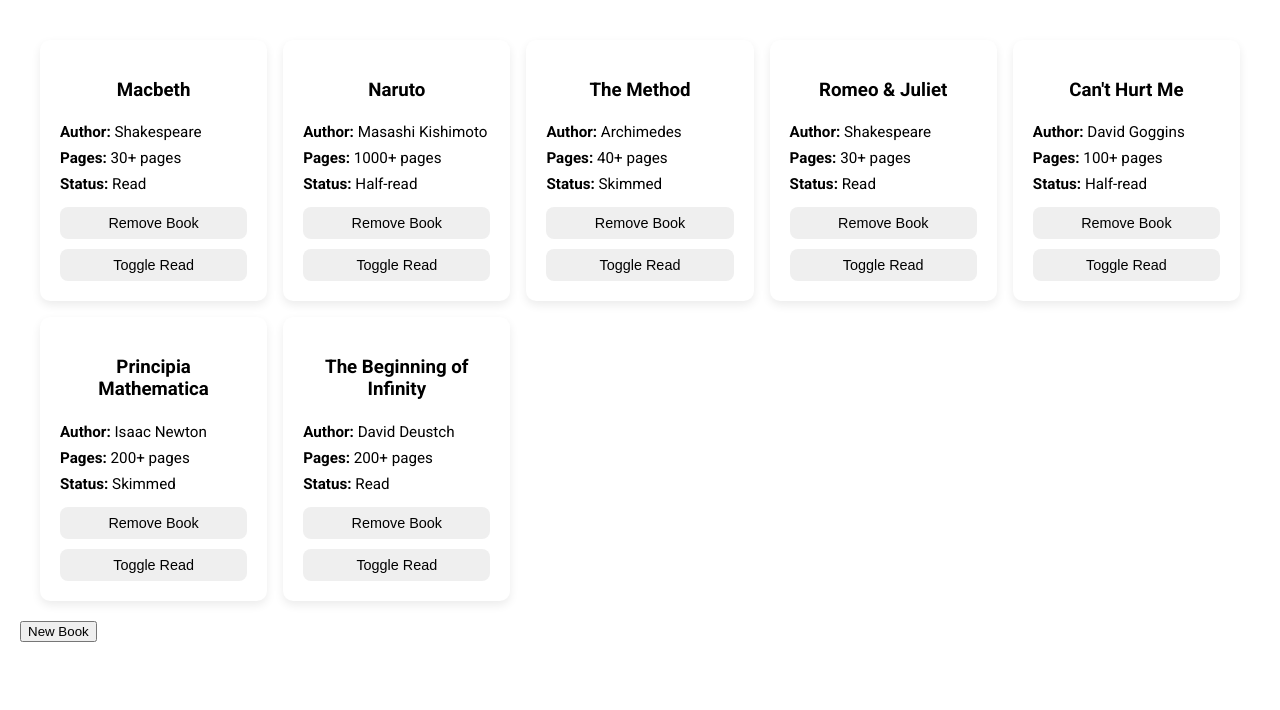
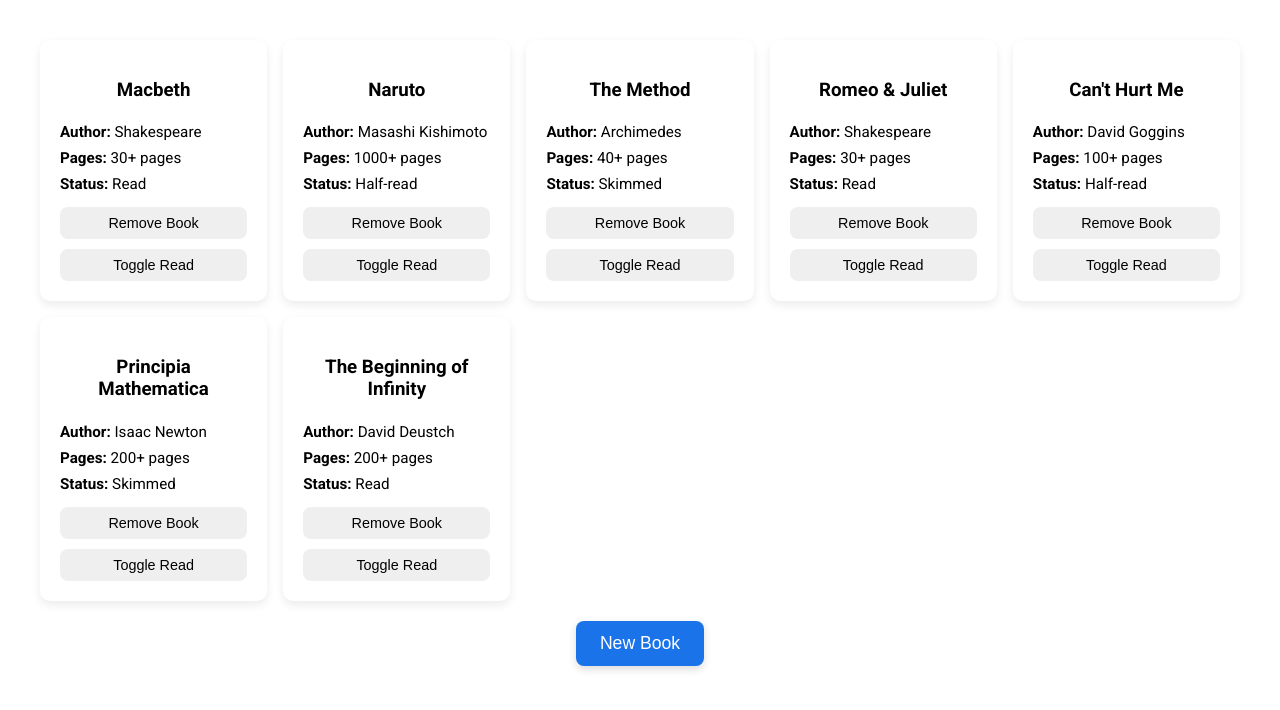
Before and after one commit to JayZeus999/Library, a plain HTML site: page index.html in a window 1280 px wide. Drawn offline with Linux system fonts and the light colour scheme.

Commit message:
Center the form

```diff
--- a/style.css
+++ b/style.css
@@ -56,8 +56,8 @@ form {
     flex-direction: column;
     /* align-items: center; */
     gap: 10px;
-    margin-top: 20px;
-    max-width: 320px;
+    margin: 40px auto;
+    max-width: 350px;
     background: white;
     padding: 20px;
     border-radius: 10px;
@@ -85,3 +85,23 @@ form button {
 form button:hover {
   background-color: #155ab6;
 }
+
+#new-book {
+  display: block;
+  margin: 0 auto 30px;
+  background-color: #1a73e8;
+  color: white;
+  font-size: 1.1rem;
+  font-weight: 500;
+  padding: 12px 24px;
+  border: none;
+  border-radius: 8px;
+  cursor: pointer;
+  box-shadow: 0 3px 8px rgba(0, 0, 0, 0.15);
+  transition: background-color 0.25s ease, transform 0.1s ease;
+}
+
+#new-book:hover {
+  background-color: #155ab6;
+  transform: translateY(-2px);
+}
```
